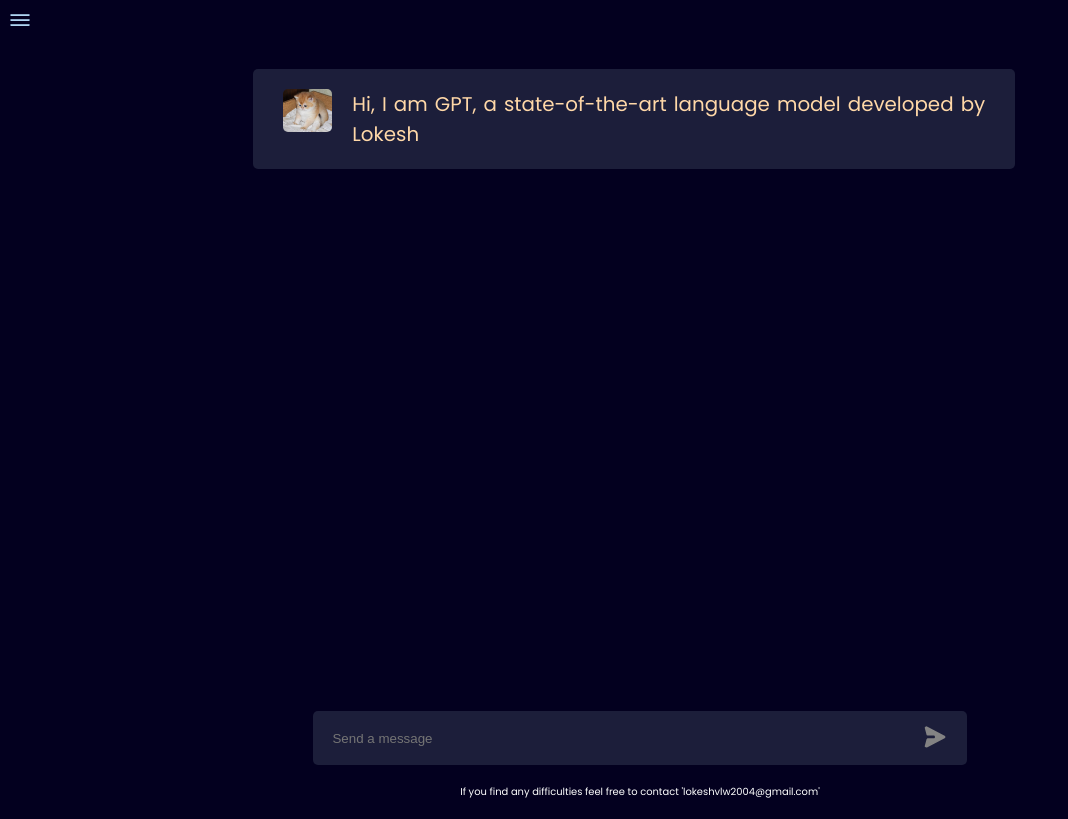
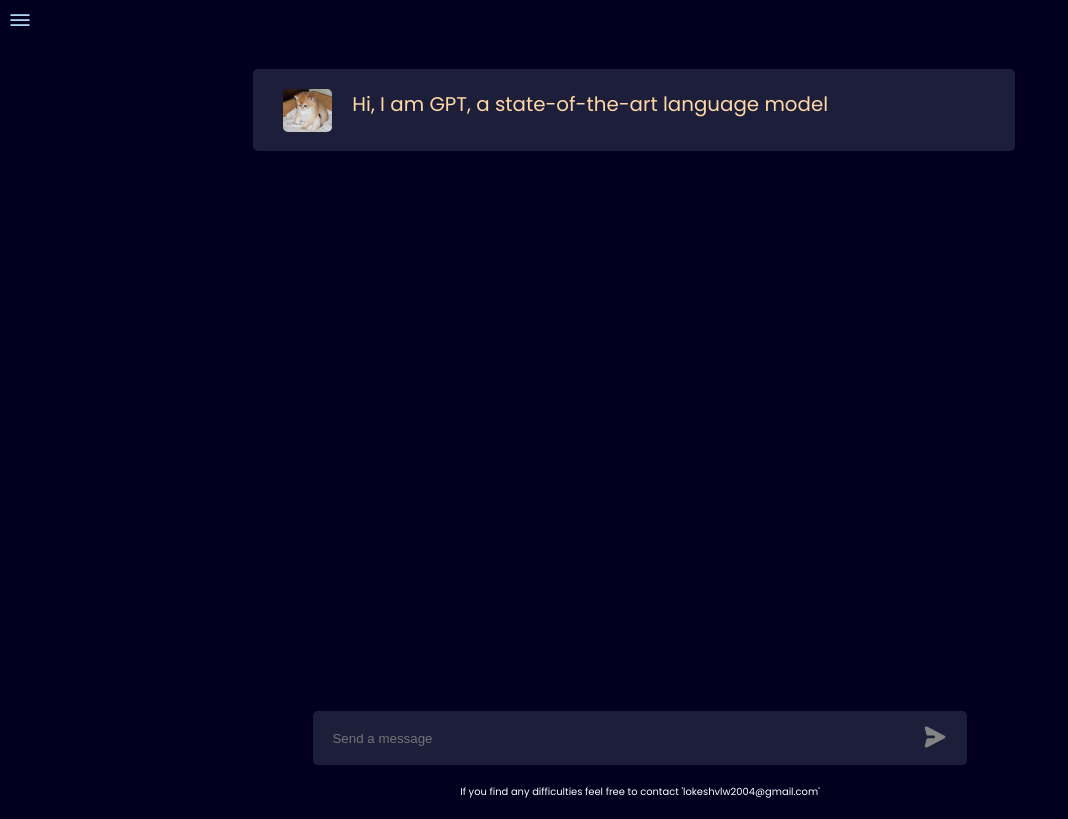
Before and after one commit to lokeshvivek2511/GPT_Clone, a React (Vite) app: page / in a window 1280 px wide. Shown: the whole page, without its empty margins (0-1068 px from the left). Built offline with nearby package versions, Linux system fonts and the light colour scheme.

Commit message:
Update App.jsx

```diff
--- a/src/App.jsx
+++ b/src/App.jsx
@@ -30,7 +30,7 @@
       const [error,setError]=useState(false);
       let his=[...history].reverse()
       const [messages,setMessages]=useState([{
-              text:"Hi, I am GPT, a state-of-the-art language model developed by Lokesh",
+              text:"Hi, I am GPT, a state-of-the-art language model",
               isBot:true
             }]);
 
```
